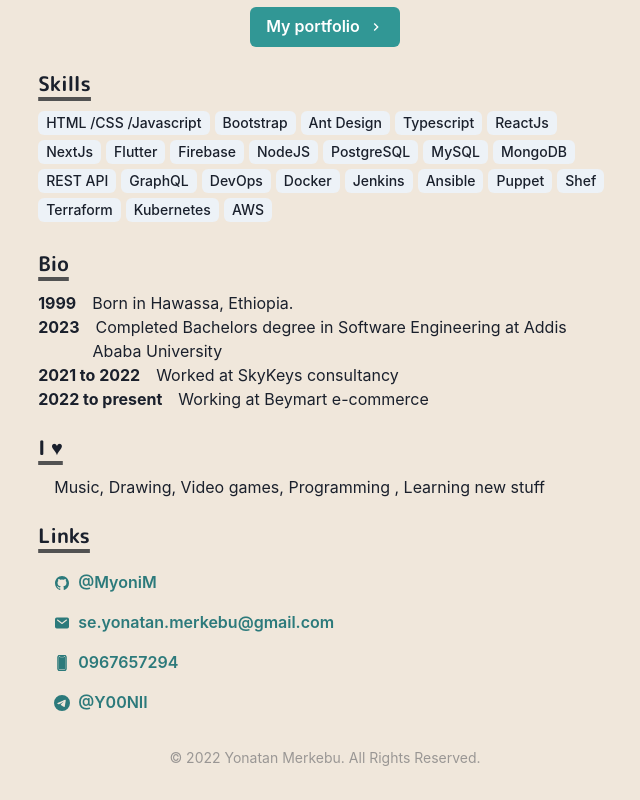
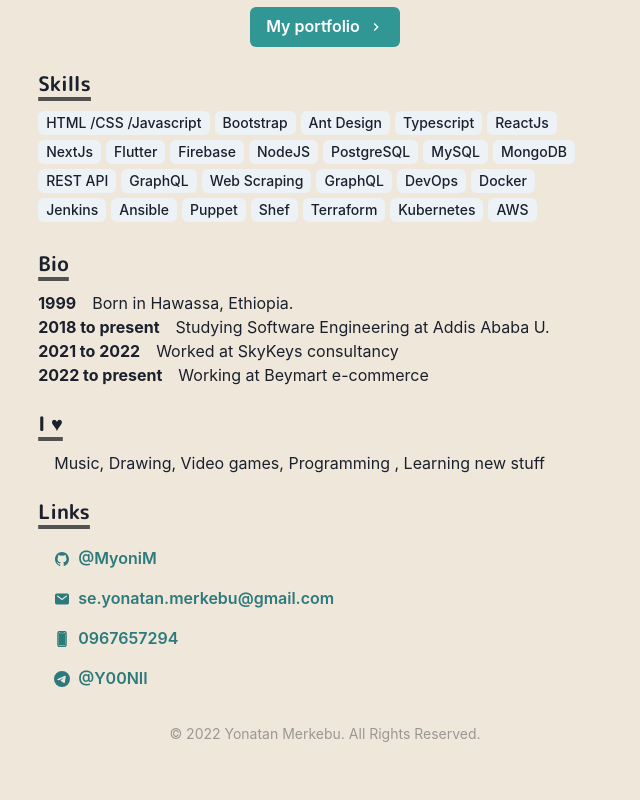
Before and after one commit to MyoniM/simple-portfolio-website, a Next.js app: page / in a window 1280 px wide. Shown: the part 493-1293 px from the top of the page, without its empty margins (315-955 px from the left). After the commit the page ends 1269 px from the top, so only its background shows below. Built offline with nearby package versions, Linux system fonts and the light colour scheme.

Commit message:
feature: copy to clipboard and minor edits

```diff
--- a/package.json
+++ b/package.json
@@ -19,9 +19,9 @@
     "framer-motion": "^5.3.0",
     "next": "^12.1.0",
     "react": "^17.0.2",
+    "react-copy-to-clipboard": "^5.0.4",
     "react-dom": "^17.0.2",
-    "react-icons": "^4.3.1",
-    "sharp": "^0.30.3"
+    "react-icons": "^4.3.1"
   },
   "devDependencies": {
     "eslint": "^7.32.0",
--- a/pages/index.js
+++ b/pages/index.js
@@ -10,6 +10,7 @@ import {
   ListItem,
   useColorModeValue,
   chakra,
+  useToast,
 } from "@chakra-ui/react";
 import { ChevronRightIcon } from "@chakra-ui/icons";
 import Paragraph from "../components/paragraph";
@@ -19,12 +20,23 @@ import Section from "../components/section";
 import { IoLogoGithub, IoMail, IoPhonePortrait } from "react-icons/io5";
 import { BsTelegram } from "react-icons/bs";
 import { Image } from "@chakra-ui/react";
+import { CopyToClipboard } from "react-copy-to-clipboard";
 
 const ProfileImage = chakra(Image, {
   shouldForwardProp: (prop) => ["width", "height", "src", "alt"].includes(prop),
 });
 
-const Home = () => (
+const Home = () => {
+  const toast = useToast();
+  const showToast = (mssg) => {
+    toast({
+      title: mssg,
+      status: "success",
+      duration: 5000,
+      isClosable: true,
+    });
+  };
+  return (
     <Layout>
       <Container>
         <Box
@@ -111,27 +123,55 @@ const Home = () => (
             <Tag style={{ marginRight: "5px", marginBottom: "5px" }}>
               Typescript
             </Tag>
-          <Tag style={{ marginRight: "5px", marginBottom: "5px" }}>ReactJs</Tag>
-          <Tag style={{ marginRight: "5px", marginBottom: "5px" }}>NextJs</Tag>
-          <Tag style={{ marginRight: "5px", marginBottom: "5px" }}>Flutter</Tag>
+            <Tag style={{ marginRight: "5px", marginBottom: "5px" }}>
+              ReactJs
+            </Tag>
+            <Tag style={{ marginRight: "5px", marginBottom: "5px" }}>
+              NextJs
+            </Tag>
+            <Tag style={{ marginRight: "5px", marginBottom: "5px" }}>
+              Flutter
+            </Tag>
             <Tag style={{ marginRight: "5px", marginBottom: "5px" }}>
               Firebase
             </Tag>
-          <Tag style={{ marginRight: "5px", marginBottom: "5px" }}>NodeJS</Tag>
+            <Tag style={{ marginRight: "5px", marginBottom: "5px" }}>
+              NodeJS
+            </Tag>
             <Tag style={{ marginRight: "5px", marginBottom: "5px" }}>
               PostgreSQL
             </Tag>
             <Tag style={{ marginRight: "5px", marginBottom: "5px" }}>MySQL</Tag>
-          <Tag style={{ marginRight: "5px", marginBottom: "5px" }}>MongoDB</Tag>
+            <Tag style={{ marginRight: "5px", marginBottom: "5px" }}>
+              MongoDB
+            </Tag>
             <Tag style={{ marginRight: "5px", marginBottom: "5px" }}>
               REST API
             </Tag>
-          <Tag style={{ marginRight: "5px", marginBottom: "5px" }}>GraphQL</Tag>
-          <Tag style={{ marginRight: "5px", marginBottom: "5px" }}>DevOps</Tag>
-          <Tag style={{ marginRight: "5px", marginBottom: "5px" }}>Docker</Tag>
-          <Tag style={{ marginRight: "5px", marginBottom: "5px" }}>Jenkins</Tag>
-          <Tag style={{ marginRight: "5px", marginBottom: "5px" }}>Ansible</Tag>
-          <Tag style={{ marginRight: "5px", marginBottom: "5px" }}>Puppet</Tag>
+            <Tag style={{ marginRight: "5px", marginBottom: "5px" }}>
+              GraphQL
+            </Tag>
+            <Tag style={{ marginRight: "5px", marginBottom: "5px" }}>
+              Web Scraping
+            </Tag>
+            <Tag style={{ marginRight: "5px", marginBottom: "5px" }}>
+              GraphQL
+            </Tag>
+            <Tag style={{ marginRight: "5px", marginBottom: "5px" }}>
+              DevOps
+            </Tag>
+            <Tag style={{ marginRight: "5px", marginBottom: "5px" }}>
+              Docker
+            </Tag>
+            <Tag style={{ marginRight: "5px", marginBottom: "5px" }}>
+              Jenkins
+            </Tag>
+            <Tag style={{ marginRight: "5px", marginBottom: "5px" }}>
+              Ansible
+            </Tag>
+            <Tag style={{ marginRight: "5px", marginBottom: "5px" }}>
+              Puppet
+            </Tag>
             <Tag style={{ marginRight: "5px", marginBottom: "5px" }}>Shef</Tag>
             <Tag style={{ marginRight: "5px", marginBottom: "5px" }}>
               Terraform
@@ -152,9 +192,8 @@ const Home = () => (
             Born in Hawassa, Ethiopia.
           </BioSection>
           <BioSection>
-          <BioYear>2023</BioYear>
-          Completed Bachelors degree in Software Engineering at Addis Ababa
-          University
+            <BioYear>2018 to present</BioYear>
+            Studying Software Engineering at Addis Ababa U.
           </BioSection>
           <BioSection>
             <BioYear>2021 to 2022</BioYear>
@@ -195,12 +234,19 @@ const Home = () => (
             </ListItem>
 
             <ListItem>
-            <Button variant="ghost" colorScheme="teal" leftIcon={<IoMail />}>
+              <CopyToClipboard text="se.yonatan.merkebu@gmail.com" onCopy={() => showToast("Copied Email")}>
+                <Button
+                  variant="ghost"
+                  colorScheme="teal"
+                  leftIcon={<IoMail />}
+                >
                   se.yonatan.merkebu@gmail.com
                 </Button>
+              </CopyToClipboard>
             </ListItem>
 
             <ListItem>
+              <CopyToClipboard text="0967657294" onCopy={() => showToast("Copied Phone number")}>
                 <Button
                   variant="ghost"
                   colorScheme="teal"
@@ -208,6 +254,7 @@ const Home = () => (
                 >
                   0967657294
                 </Button>
+              </CopyToClipboard>
             </ListItem>
 
             <ListItem>
@@ -226,5 +273,6 @@ const Home = () => (
       </Container>
     </Layout>
   );
+};
 
 export default Home;
```
Also changed, not shown: pages/works/beymart.js (+10 -9 lines), 2 other files (tests, documents, lock files or other folders). Lines whose indentation alone changed are shown as unchanged.
